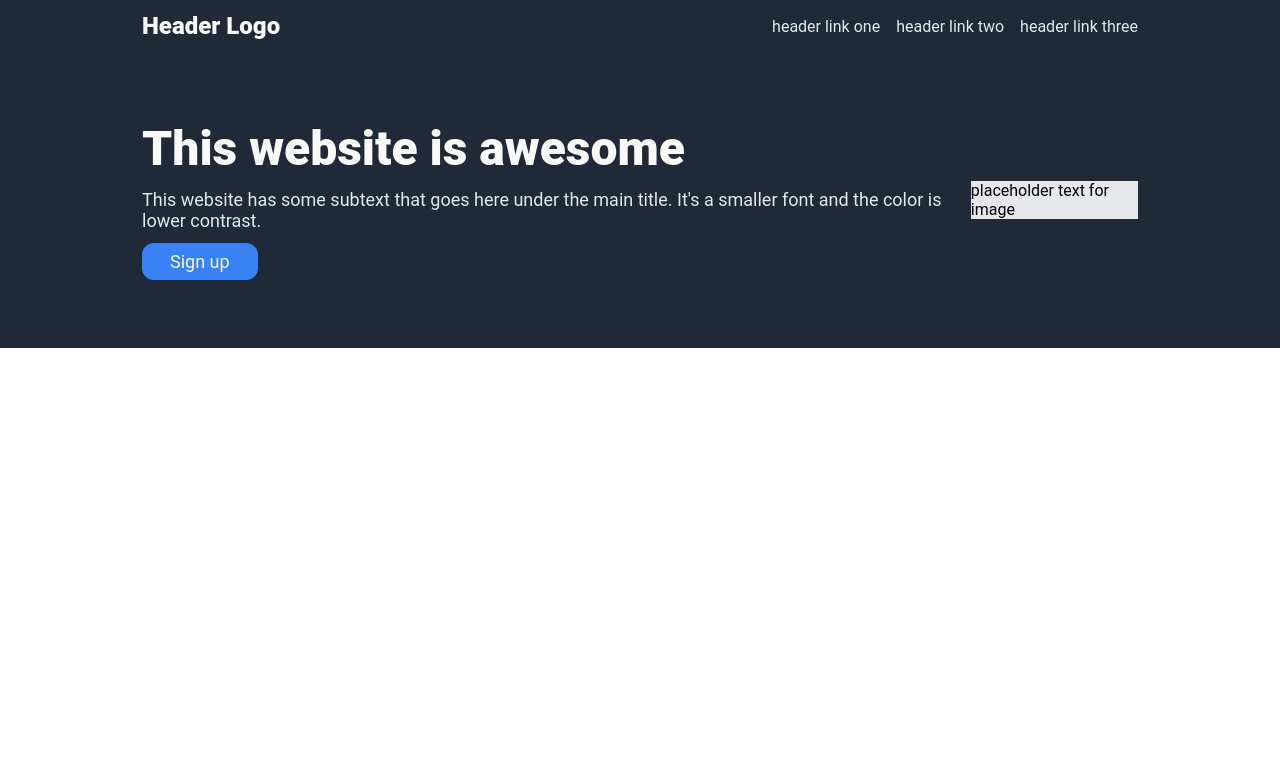
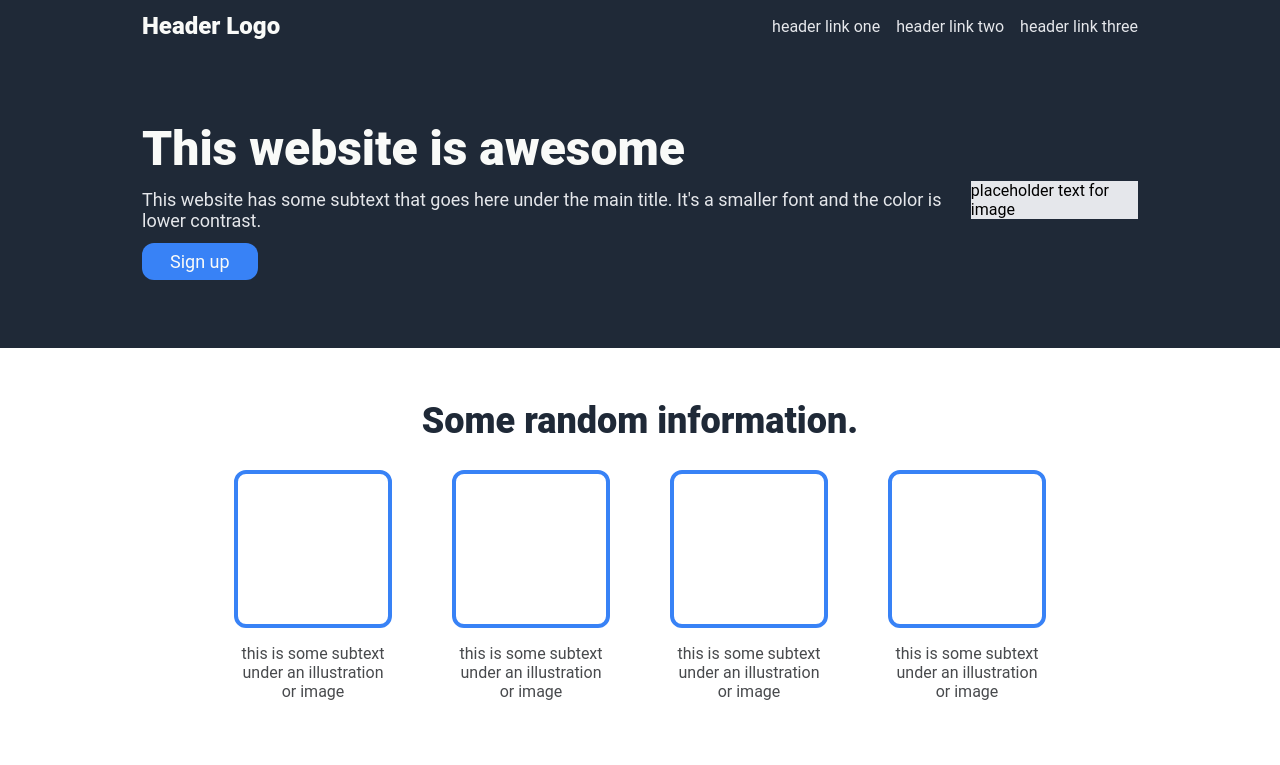
Before and after one commit to leanelys/TOD-Landing-Page, a plain HTML site: page index.html in a window 1280 px wide. Drawn offline with Linux system fonts and the light colour scheme.

Commit message:
Add info section

```diff
--- a/index.html
+++ b/index.html
@@ -43,6 +43,30 @@
       </div>
     </div>
 
+    <div class="info-section">
+      <div class="info-header">
+        Some random information.
+      </div>
+      <div class="cards-container">
+        <div class="info-card">
+          <div class="info-card-img"></div>
+          <div class="info-card-text">this is some subtext under an illustration or image</div>
+        </div>
+        <div class="info-card">
+          <div class="info-card-img"></div>
+          <div class="info-card-text">this is some subtext under an illustration or image</div>
+        </div>
+        <div class="info-card">
+          <div class="info-card-img"></div>
+          <div class="info-card-text">this is some subtext under an illustration or image</div>
+        </div>
+        <div class="info-card">
+          <div class="info-card-img"></div>
+          <div class="info-card-text">this is some subtext under an illustration or image</div>
+        </div>
+      </div>
+    </div>
+
   </body>
 
 </html>
--- a/styles.css
+++ b/styles.css
@@ -77,3 +77,44 @@ a {
 .hero-image {
   background-color: #E5E7EB;
 }
+
+.info-section {
+  display: flex;
+  flex-direction: column;
+  align-items: center;
+  padding: 52px 142px;
+}
+
+.info-header {
+  color: #1F2937;
+  font-size: 36px;
+  font-weight: 900;
+  margin-bottom: 18px;
+}
+
+.info-card {
+  display: flex;
+  flex-direction: column;
+  justify-content: center;
+  align-items: center;
+  height: 250px;
+  width: 150px;
+}
+
+.info-card-img {
+  height: 150px;
+  width: 150px;
+  border: 4px solid #3882F6;
+  border-radius: 12px;
+}
+
+.info-card-text {
+  color: #484a4d;
+  text-align: center;
+  margin-top: 16px;
+}
+
+.cards-container {
+  display: flex;
+  gap: 68px;
+}
```
